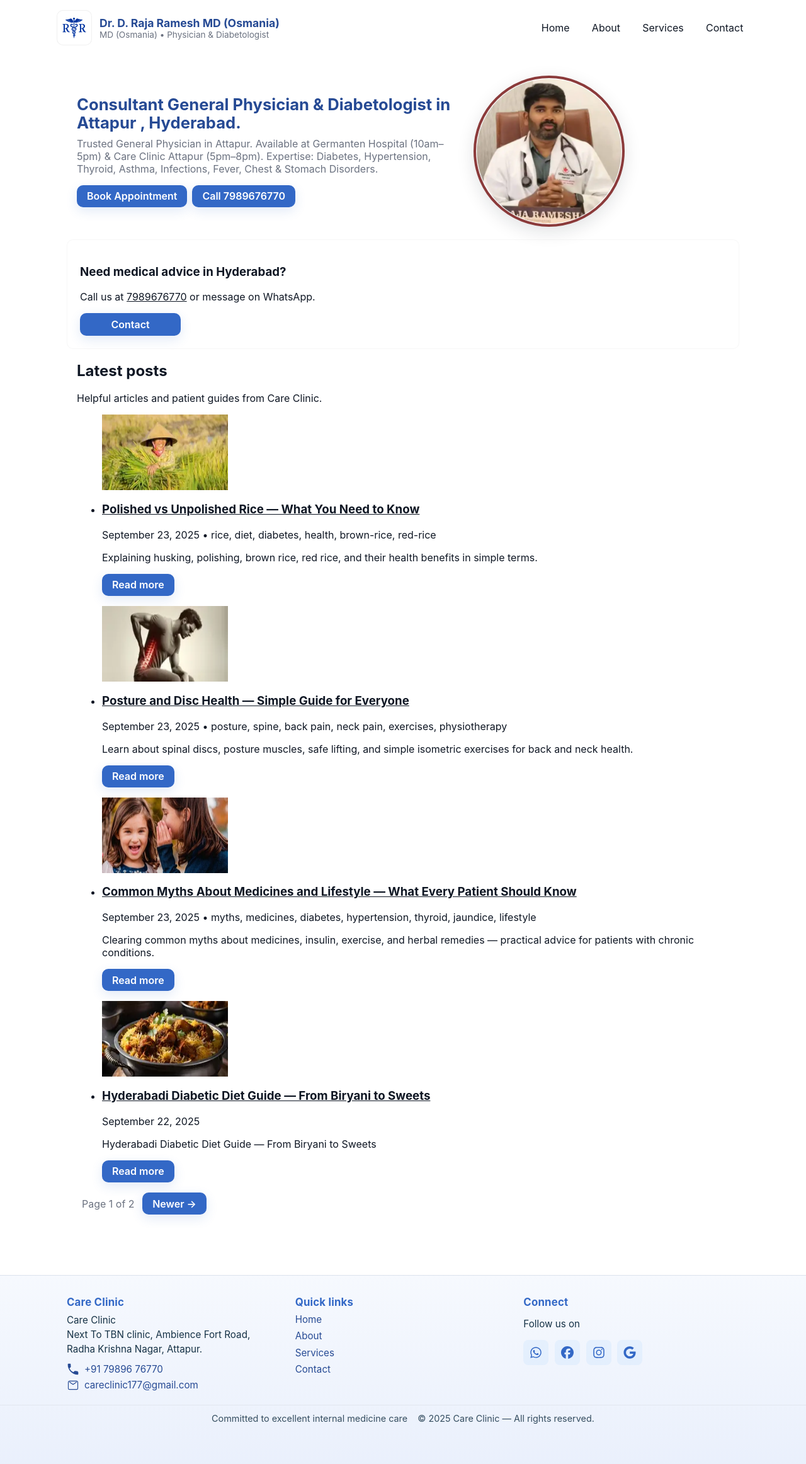
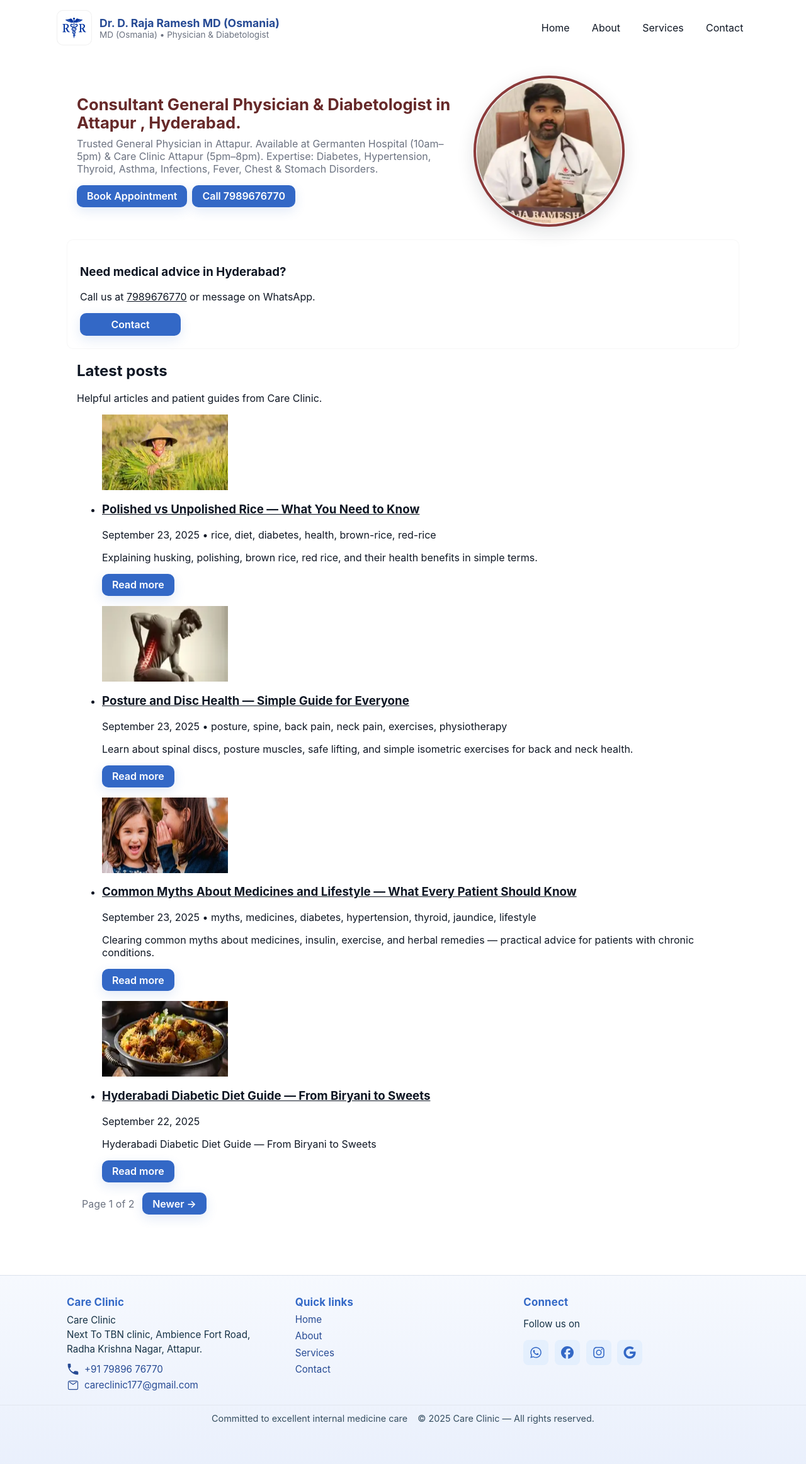
Before and after one commit to drrajarameshd/rr, a Jekyll site: the page built from index.html, in a window 1280 px wide. Shown: the whole page at 63% size. Built offline with Jekyll 4.4.1, drawn with Linux system fonts in a browser that asks for light colours; the list of posts is cut into pages by our own code.

Commit message:
Update style.css

```diff
--- a/assets/css/style.css
+++ b/assets/css/style.css
@@ -60,7 +60,7 @@ img{max-width:100%;display:block}
 .banner{background: linear-gradient(90deg, rgba(51,104,198,0.08), rgba(51,104,198,0.02));padding:2.4rem 0;border-bottom:1px solid rgba(0,0,0,.03)}
 .banner-inner{display:flex;align-items:center;gap:1.5rem}
 .hero-text{max-width:60ch}
-.hero-text h2{margin:0 0 .5rem;font-size:1.6rem;color:var(--primary-dark);line-height:1.15}
+.hero-text h2{margin:0 0 .5rem;font-size:1.6rem;color:var(--secondary-dark);line-height:1.15}
 .hero-text p{margin:0 0 1rem;color:var(--muted)}
 
 /* Buttons (single source of truth) */
```
